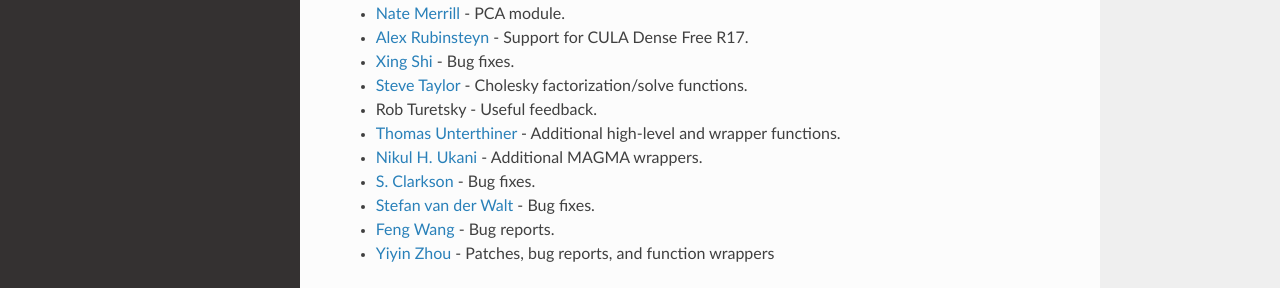
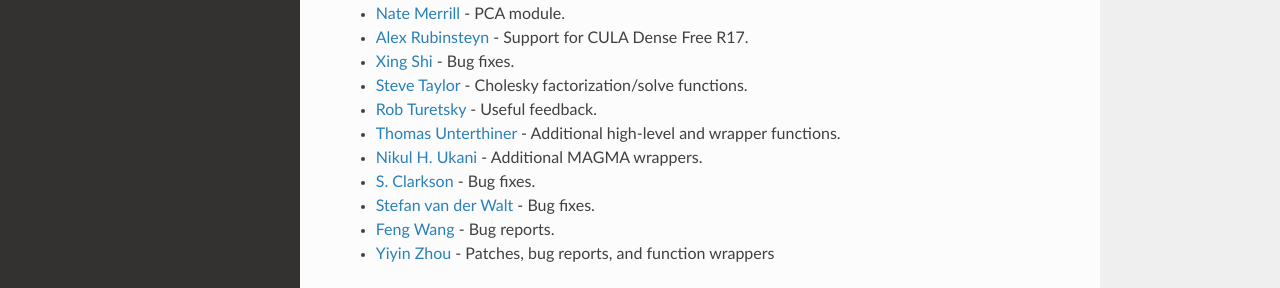
Before and after one commit to lebedov/scikit-cuda, a Sphinx documentation site: the page built from docs/source/authors.rst, in a window 1280 px wide and 1237 px high. Shown: the part 782-1070 px from the top of the window. Built offline with Sphinx 7.4.7 and the Read the Docs theme 2.0.0, drawn with Linux system fonts in a browser that asks for light colours; formulas are drawn with MathJax 3; part of the change alters nothing that is shown.

```diff
--- a/docs/source/authors.rst
+++ b/docs/source/authors.rst
@@ -42,7 +42,7 @@ Special thanks are due to the following parties for their contributions:
 - `Alex Rubinsteyn <https://github.com/iskandr>`_ - Support for CULA Dense Free R17.
 - `Xing Shi <https://github.com/shixing>`_ - Bug fixes.
 - `Steve Taylor <https://github.com/stevertaylor>`_ - Cholesky factorization/solve functions.
-- Rob Turetsky - Useful feedback.
+- `Rob Turetsky <https://www.linkedin.com/in/robturetsky>`_ - Useful feedback.
 - `Thomas Unterthiner <https://github.com/untom>`_ - Additional high-level and wrapper functions.
 - `Nikul H. Ukani <https://github.com/nikulukani>`_ - Additional MAGMA wrappers.
 - `S. Clarkson <https://github.com/sclarkson>`_ - Bug fixes.
```
